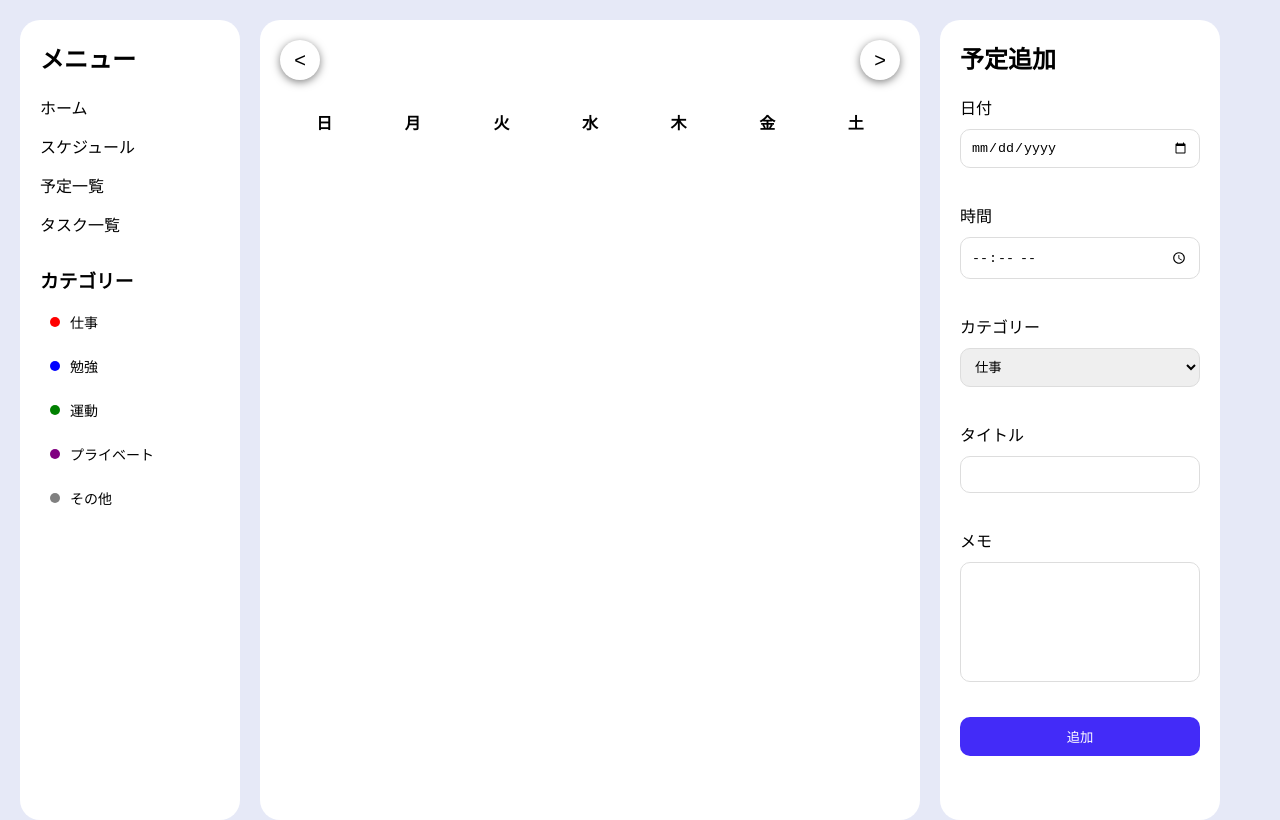
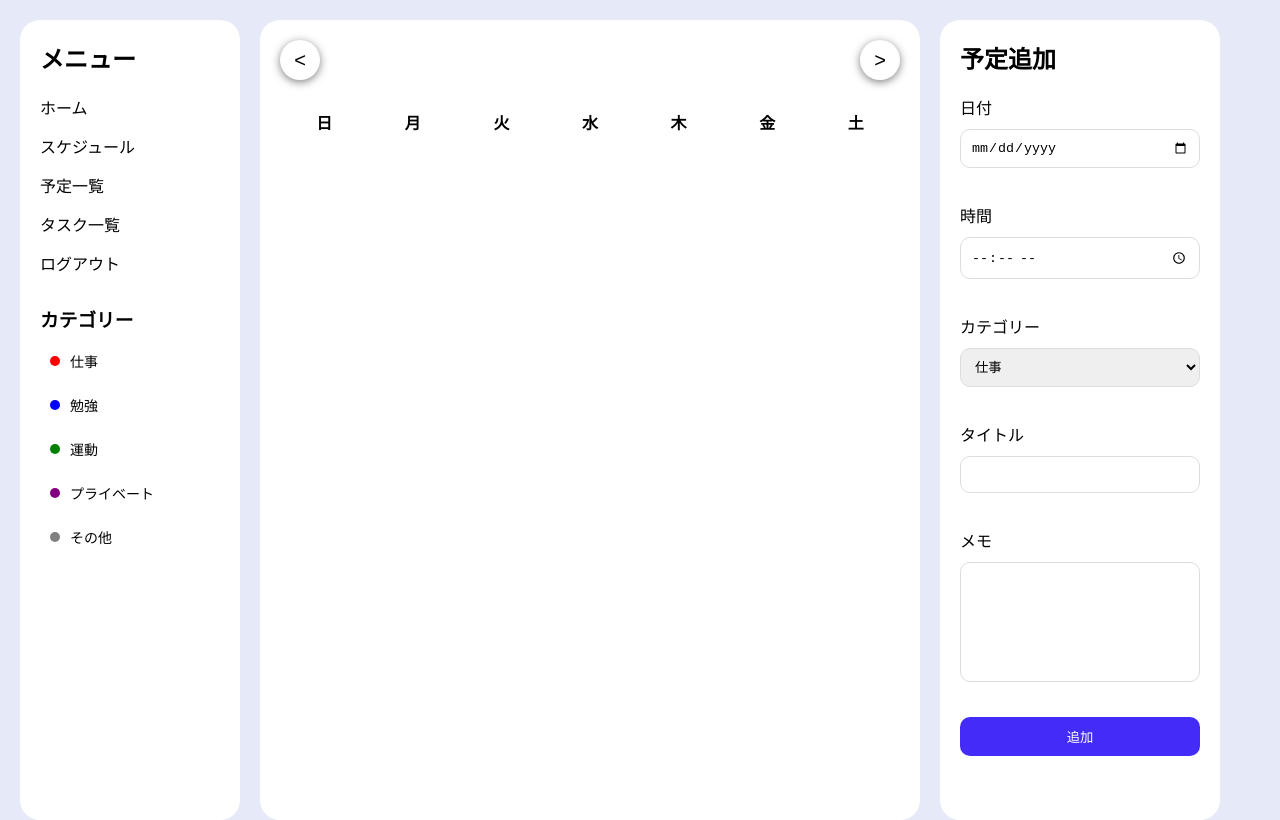
Before and after one commit to taiki-engineer/schedule-management-app, a website: page index.html in a window 1280 px wide. Drawn offline with Linux system fonts and the light colour scheme; no server answers; sample sign-in values are in the browser's storage.

Commit message:
ログアウト追加

```diff
--- a/index.html
+++ b/index.html
@@ -24,6 +24,7 @@
                 <li class="menu-item schedule-menu">スケジュール</li>
                 <li class="menu-item list-menu">予定一覧</li>
                 <li class="menu-item task-menu">タスク一覧</li>
+                <li class="menu-item logout-menu">ログアウト</li>
             </ul>
 
             <div class="category">
```
